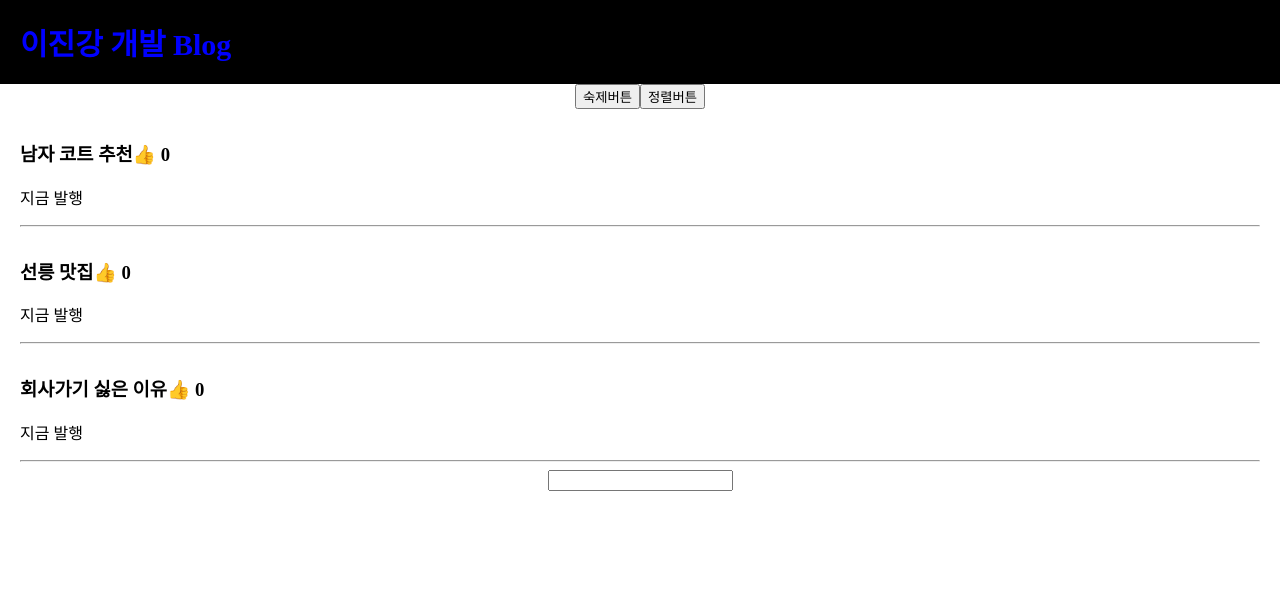
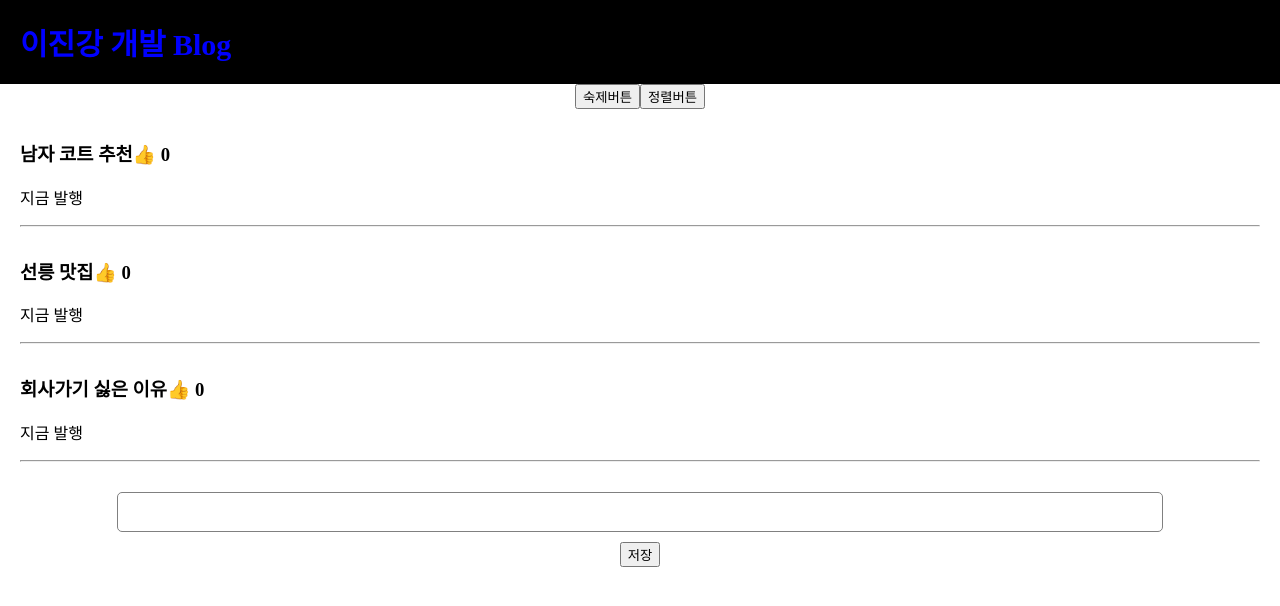
Before and after one commit to qwe5507/REACT-DEV, a React (Create React App) app in the folder react-blog/: page / in a window 1280 px wide. Shown: the top 606 px of the page. Built offline with nearby package versions, Linux system fonts and the light colour scheme.

Commit message:
input 다루기 2 : 블로그 글발행 기능 만들기

```diff
--- a/react-blog/src/App.css
+++ b/react-blog/src/App.css
@@ -12,6 +12,26 @@ body {
   padding-left: 20px;
   padding-right: 20px;
 }
+
+.publish {
+  margin-top: 30px;
+  margin-bottom: 30px;
+}
+
+.publish input {
+  padding: 10px;
+  font-size: 16px;
+  border-radius: 5px;
+  width: 80%;
+  border: 1px solid grey;
+}
+
+.publish button {
+  display: block;
+  margin: auto;
+  margin-top: 10px;
+}
+
 
 .modal {
   margin-top: 20px;
--- a/react-blog/src/App.js
+++ b/react-blog/src/App.js
@@ -6,15 +6,15 @@ function App() {
   let [글제목, 글제목변경] = useState(["남자 코트 추천", "선릉 맛집", "회사가기 싫은 이유"]);
   let [따봉갯수, 따봉갯수변경] = useState([0, 0, 0]);
   let [modal, modal변경] = useState([false, false, false]);
-  let [입력값, 입력값변경] = useState("");
+  let [글입력값, 글입력값변경] = useState("");
 
-  function 반복된UI() {
-    let 어레이 = [];
-    for (let i = 0; i < 3; i++) {
-      어레이.push(<div>안녕</div>);
-    }
-    return 어레이;
-  }
+  // function 반복된UI() {
+  //   let 어레이 = [];
+  //   for (let i = 0; i < 3; i++) {
+  //     어레이.push(<div>안녕</div>);
+  //   }
+  //   return 어레이;
+  // }
 
   function 제목변경하는숙제() {
     let 임시방편 = [...글제목];
@@ -36,8 +36,17 @@ function App() {
 
   function 모달변경함수(idx) {
     let temp = [...modal];
-    temp[idx] = !temp[idx]
+    temp[idx] = !temp[idx];
     modal변경(temp);
+  }
+
+  function 글저장() {
+    let temp = [...글제목];
+    temp.unshift(글입력값);
+    글제목변경(temp);
+
+    // let 따봉temp = [...따봉갯수변경];
+
   }
 
   return (
@@ -67,9 +76,12 @@ function App() {
         )
 
       }
-      <input onChange={ e => 입력값변경(e.target.value) }></input>
-      <h4>{ 입력값 }</h4>
       {/* { 반복된UI() } */}
+
+      <div className="publish">
+        <input onChange={ e => 글입력값변경(e.target.value)}></input>
+        <button onClick={ 글저장 }>저장</button>
+      </div>
 
     </div>
   );
```
